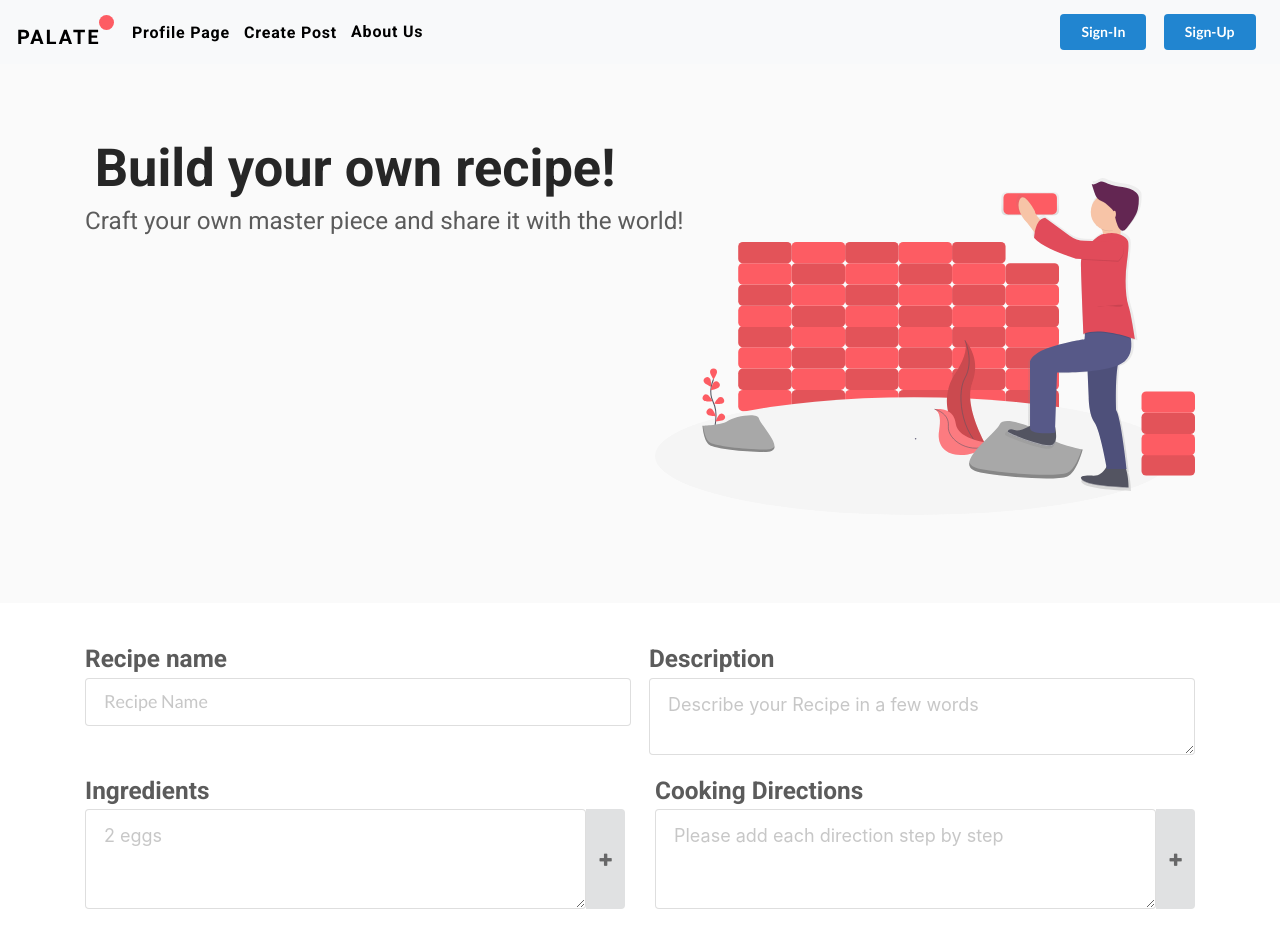
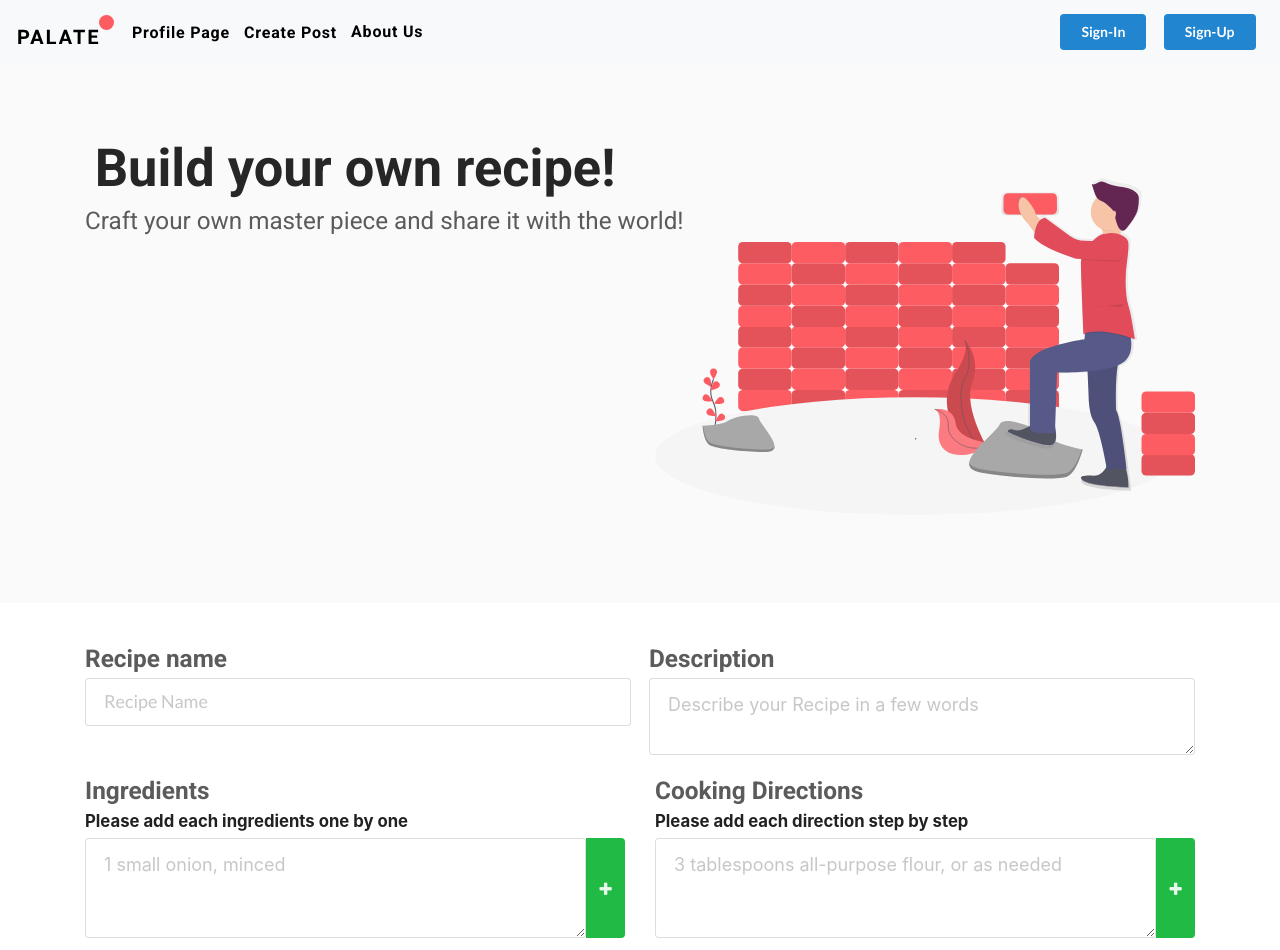
Before and after one commit to Team-RSS-Palate/Palate, a React (Create React App) app in the folder client/: page /posts/new in a window 1280 px wide. Shown: the top 950 px of the page. Built offline with nearby package versions, Linux system fonts and the light colour scheme.

Commit message:
button color change

```diff
--- a/client/src/pages/CreatePostPage.js
+++ b/client/src/pages/CreatePostPage.js
@@ -245,15 +245,20 @@ class CreatePostPage extends React.Component {
 						<div className="row">
 							<div className="col-sm-12 col-md-12 col-lg-6 field">
 								<div className="subHeading">Ingredients</div>
+								<label>Please add each ingredients one by one</label>
 								<div className="ui action input">
 									<textarea
 										rows="3"
 										value={this.state.ingredient}
 										type="text"
 										onChange={(e) => this.setState({ ingredient: e.target.value })}
-										placeholder="2 eggs"
+										placeholder="1 small onion, minced"
 									/>
-									<button className="ui icon button" type="button" onClick={this.onAddIngredient}>
+									<button
+										className="ui icon green button"
+										type="button"
+										onClick={this.onAddIngredient}
+									>
 										<i className="plus icon" />
 									</button>
 								</div>
@@ -269,6 +274,7 @@ class CreatePostPage extends React.Component {
 
 							<div className="col-sm-12 col-md-12 col-lg-6 field">
 								<div className="subHeading">Cooking Directions</div>
+								<label>Please add each direction step by step</label>
 								<div className="ui action input">
 									<textarea
 										rows="3"
@@ -276,9 +282,9 @@ class CreatePostPage extends React.Component {
 										value={this.state.step}
 										type="text"
 										onChange={(e) => this.setState({ step: e.target.value })}
-										placeholder="Please add each direction step by step"
+										placeholder="3 tablespoons all-purpose flour, or as needed"
 									/>
-									<button className="ui icon button" type="button" onClick={this.onAddStep}>
+									<button className="ui icon green button" type="button" onClick={this.onAddStep}>
 										<i className="plus icon" />
 									</button>
 								</div>
@@ -299,7 +305,7 @@ class CreatePostPage extends React.Component {
 										onChange={(e) => this.setState({ category: e.target.value })}
 										placeholder="Salad, Breakfast, Soup"
 									/>
-									<button className="ui icon button" type="button" onClick={this.onAddCategory}>
+									<button className="ui icon green button" type="button" onClick={this.onAddCategory}>
 										<i className="plus icon" />
 									</button>
 								</div>
```
